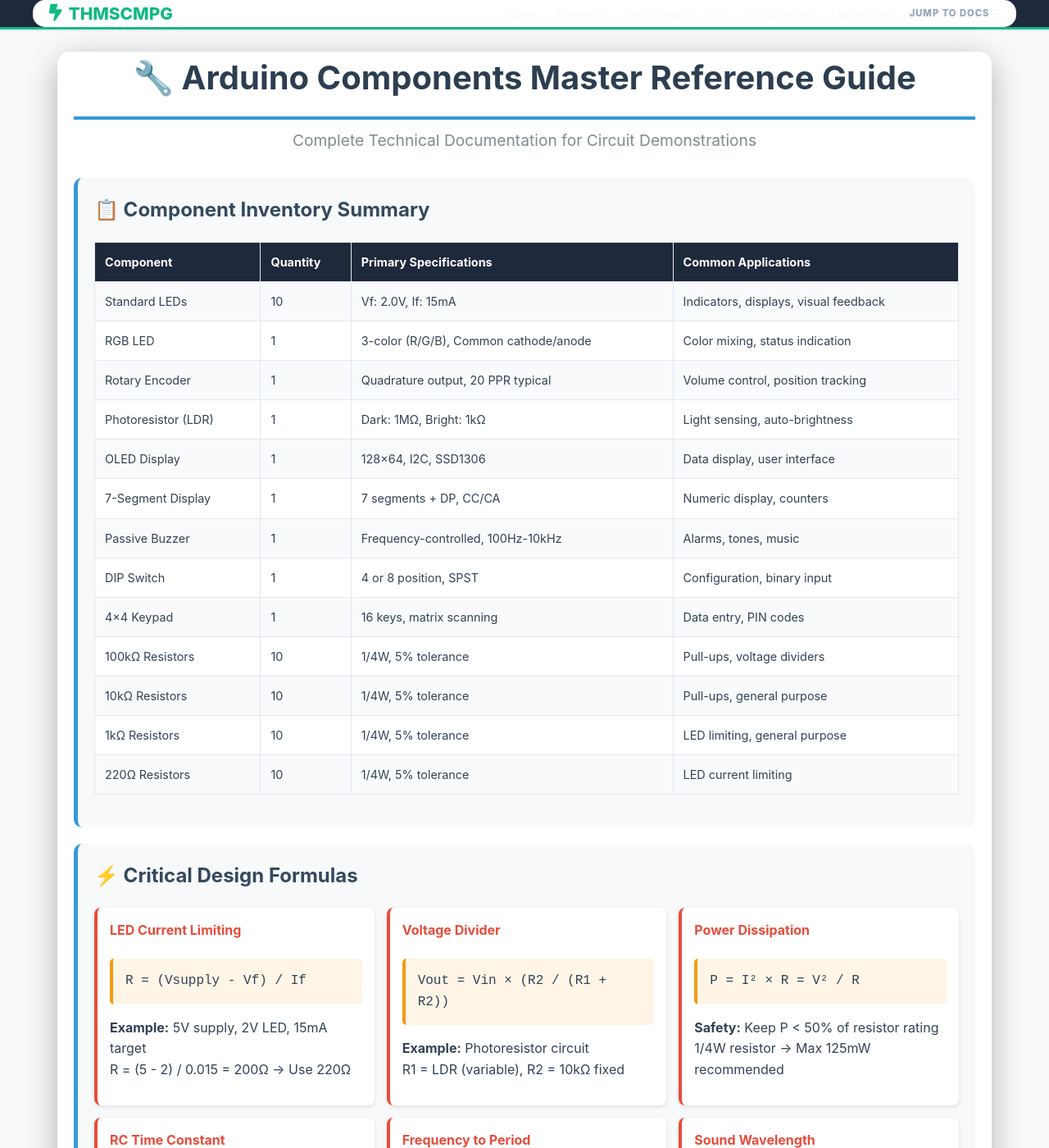
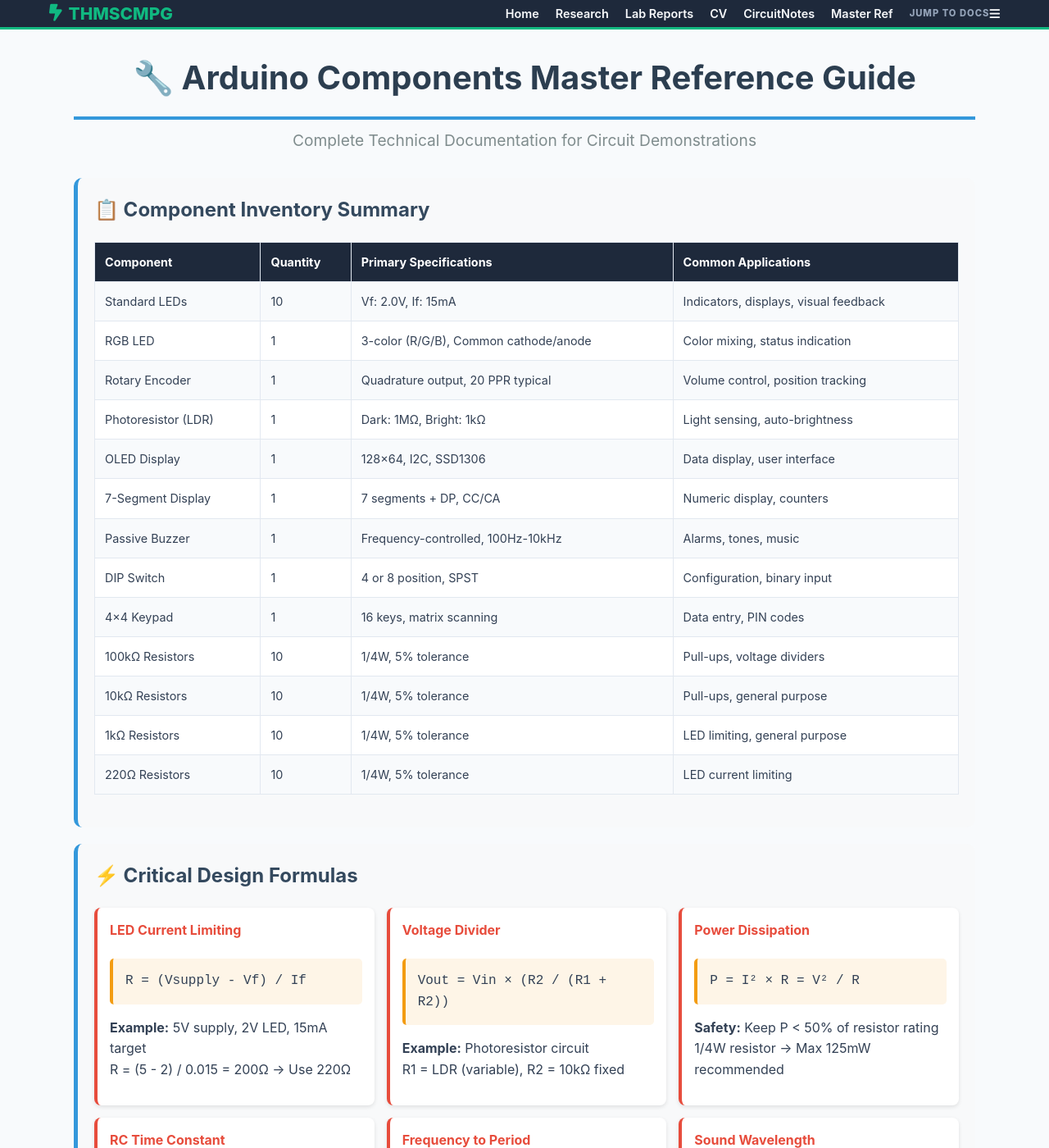
Before and after one commit to THMSCMPG/CircuitNotes, a Jekyll site: the page docs/master-reference.html, which Jekyll copies as it is, in a window 1280 px wide and 1400 px high. Shown: the whole window at 82% size. Built offline with Jekyll 4.4.1, drawn with Linux system fonts in a browser that asks for light colours.

Commit message:
Update master-reference.html

```diff
--- a/docs/master-reference.html
+++ b/docs/master-reference.html
@@ -5,7 +5,6 @@
 <meta name="viewport" content="width=device-width, initial-scale=1.0">
 <title>Arduino Components Master Reference</title>
 <style>
-.container {background: white; padding: 30px; border-radius: 15px; box-shadow: 0 10px 40px rgba(0,0,0,0.3);}
 h1 {color: #2c3e50; text-align: center; font-size: 2.5em; margin-bottom: 10px; border-bottom: 4px solid #3498db; padding-bottom: 15px;}
 .subtitle {text-align: center; color: #7f8c8d; font-size: 1.2em; margin-bottom: 30px;}
 .section {background: #f8f9fa; padding: 20px; margin: 20px 0; border-radius: 10px; border-left: 5px solid #3498db;}
```
